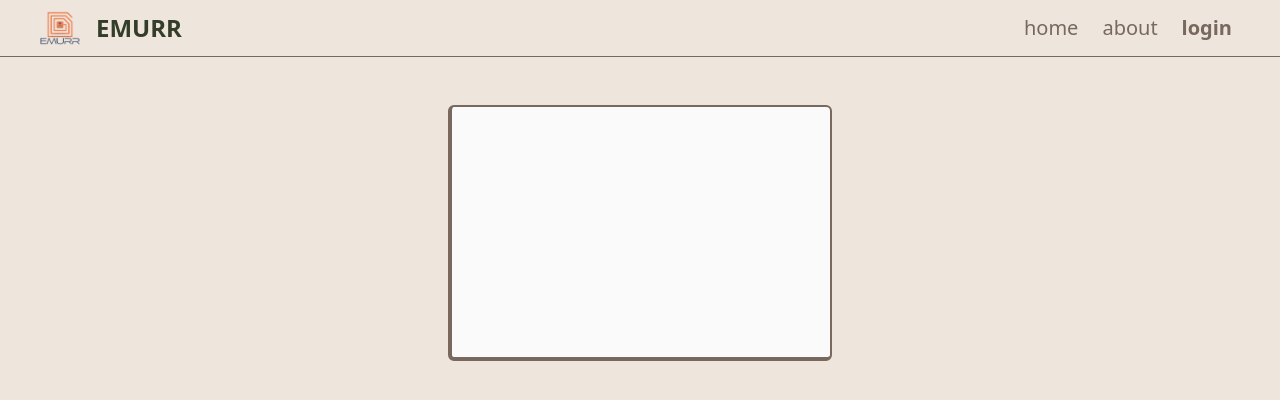
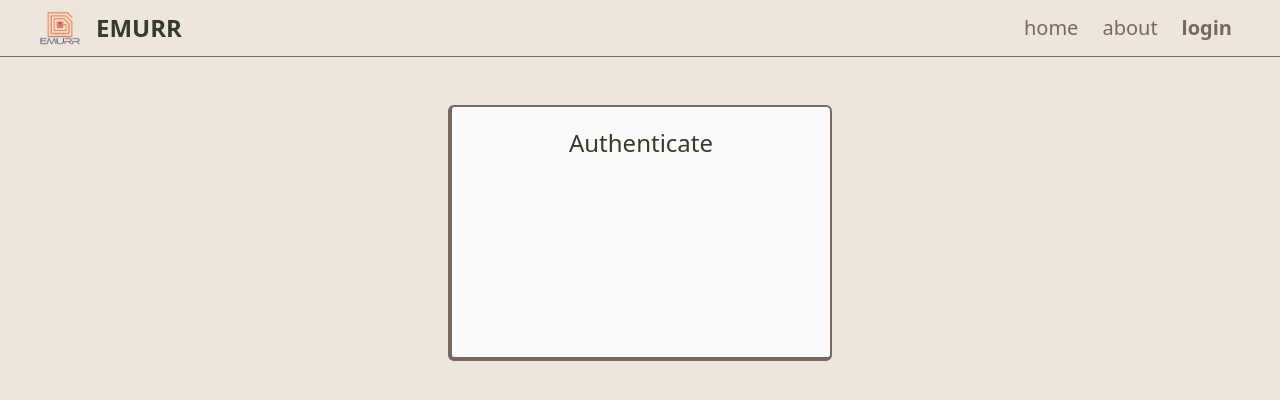
Before and after one commit to emurr-ucf/emurr, a Next.js app: page /login in a window 1280 px wide. Shown: the top 400 px of the page. Built offline with nearby package versions, Linux system fonts and the light colour scheme; no server answers.

Commit message:
removed login option
- fixed styling within OAuth component

```diff
--- a/src/components/login/OAuth.tsx
+++ b/src/components/login/OAuth.tsx
@@ -25,7 +25,8 @@ export const OAuth = () => {
 
   return (
     <>
-      <div className="flex flex-col items-center justify-center w-64 gap-6">
+      <div className="flex flex-col items-center justify-center w-64 gap-5 my-5">
+        <div className="text-2xl">Authenticate</div>
         {providers?.google && (
           <button
             onClick={() => signIn(providers.github.id, {})}
```
